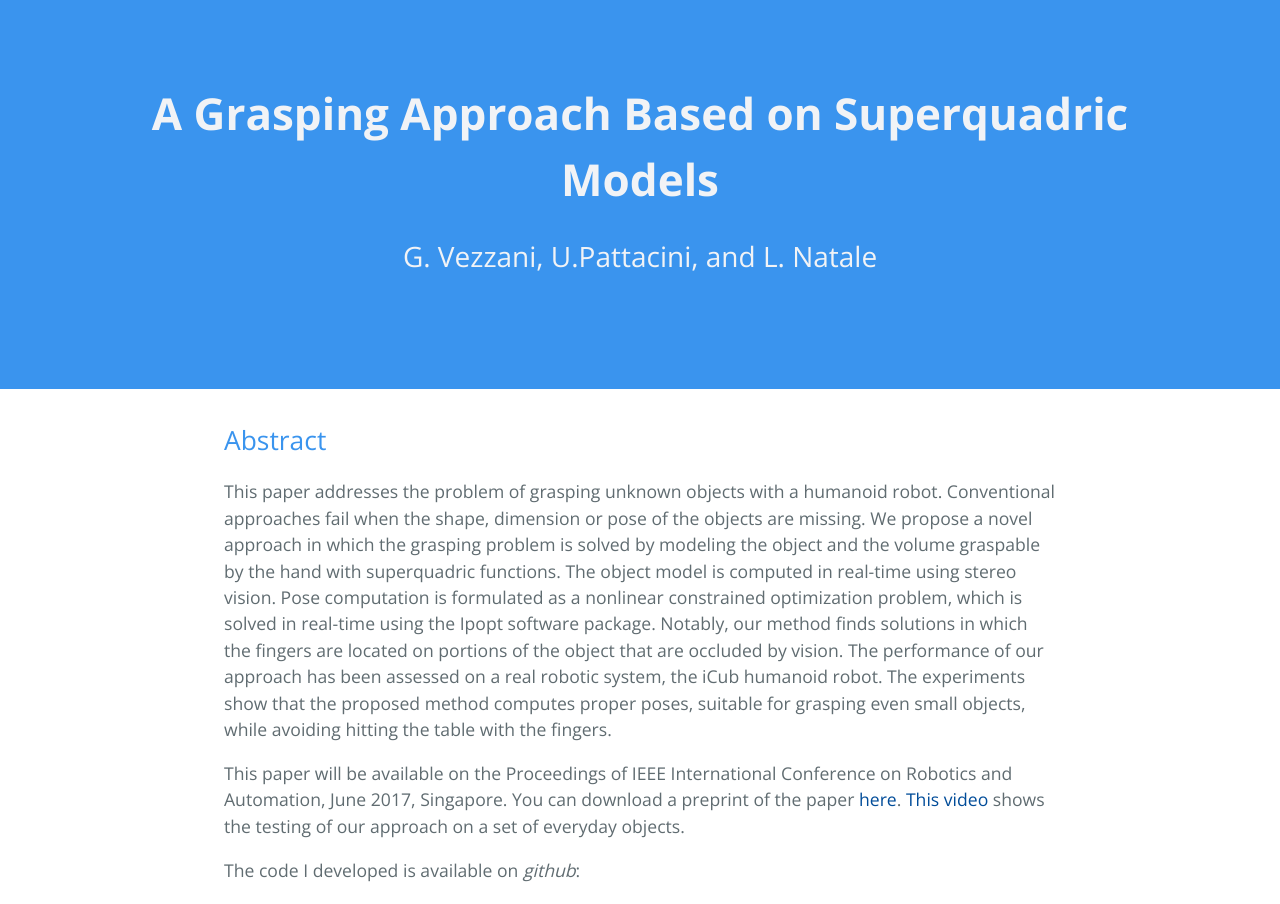
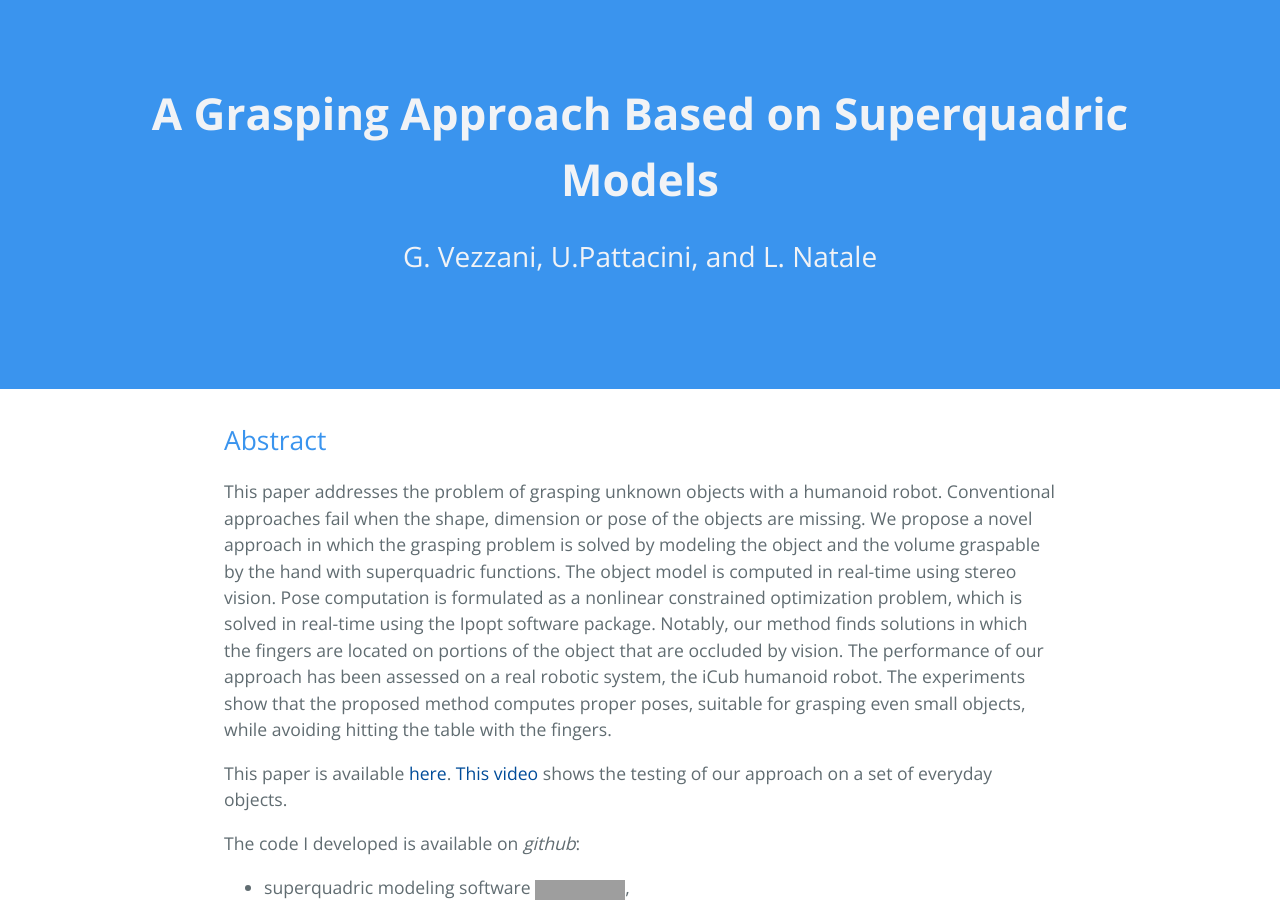
Before and after one commit to giuliavezzani/giuliavezzani_old.github.io, a Jekyll site: the page built from grasping.md, in a window 1280 px wide. Shown: the top 904 px of the page. Built offline with Jekyll 4.4.1, drawn with Linux system fonts in a browser that asks for light colours; grey boxes are pictures that could not be loaded.

Commit message:
added papers

```diff
--- a/grasping.md
+++ b/grasping.md
@@ -8,8 +8,7 @@
 
 This paper addresses the problem of grasping unknown objects with a humanoid robot. Conventional approaches fail when the shape, dimension or pose of the objects are missing. We propose a novel approach in which the grasping problem is solved by modeling the object and the volume graspable by the hand with superquadric functions. The object model is computed in real-time using stereo vision. Pose computation is formulated as a nonlinear constrained optimization problem, which is solved in real-time using the Ipopt software package. Notably, our method finds solutions in which the fingers are located on portions of the object that are occluded by vision. The performance of our approach has been assessed on a real robotic system, the iCub humanoid robot. The experiments show that the proposed method computes proper poses, suitable for grasping even small objects, while avoiding hitting the table with the fingers.
 
-This paper will be available on the Proceedings of IEEE International Conference on Robotics and Automation, June 2017, Singapore.
-You can download a preprint of the paper [here](https://github.com/giuliavezzani/giuliavezzani.github.io/raw/master/files/superquadric-grasping.pdf). [This video](https://www.youtube.com/watch?v=eGZO8peAVao) shows the testing of our approach on a set of everyday objects.
+This paper is available [here](https://github.com/giuliavezzani/giuliavezzani.github.io/raw/master/files/superquadric-grasping.pdf). [This video](https://www.youtube.com/watch?v=eGZO8peAVao) shows the testing of our approach on a set of everyday objects.
 
 The code I developed is available on _github_:
 
```
Also changed, not shown: grasping2.md (+1 -0 lines), handover.md (+1 -1 lines), 2 other files.
